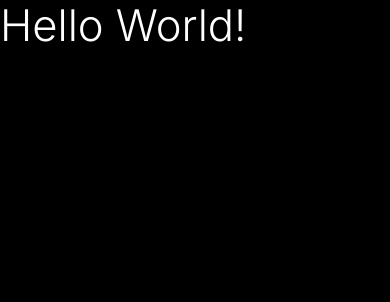
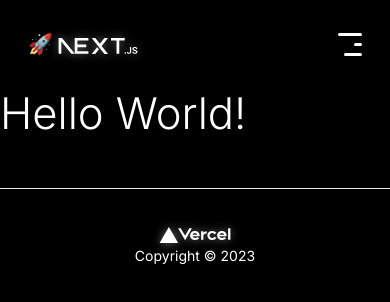
Before and after one commit to U3791411/beta.u3791411.webapp, a Next.js app: page / in a window 390 px wide. Shown: the top 302 px of the page. Built offline with nearby package versions, Linux system fonts and the light colour scheme.

Commit message:
BUILD: Dynamic Navbar & Footer

```diff
--- /dev/null
+++ b/src/app/footer.tsx
@@ -0,0 +1,20 @@
+import Image from 'next/image';
+
+const Footer = () => {
+
+  return (
+    <footer className="footer">
+      <span className="logo">
+        <Image
+          src="/vercel.svg"
+          alt="Vercel Logo"
+          width={72}
+          height={16}
+        />
+      </span>
+      <small className="d-block">Copyright &copy; 2023</small>
+    </footer>
+  );
+}
+
+export default Footer;
--- a/src/app/globals.scss
+++ b/src/app/globals.scss
@@ -1,5 +1,11 @@
 /* [BOOTSTRAP] SCSS */
 @import '~bootstrap/scss/bootstrap';
+@import './stylesheet/navbar';
+@import './stylesheet/footer';
+
+.logo {
+  filter: invert(1) drop-shadow(0 0 0.3rem #ffffff70);
+}
 
 /* [GLOBAL] THEME(Inverted) */
 @media (prefers-color-scheme) {
--- a/src/app/layout.tsx
+++ b/src/app/layout.tsx
@@ -1,5 +1,7 @@
 import './globals.scss';
 import { Inter } from 'next/font/google';
+import Navbar from './navbar';
+import Footer from './footer';
 
 const inter = Inter({ subsets: ['latin'] });
 
@@ -15,7 +17,11 @@
 }) {
   return (
     <html lang="en">
-      <body className={inter.className}>{children}</body>
+      <body className={inter.className}>
+        <Navbar />
+        {children}
+        <Footer />
+      </body>
     </html>
   );
 }
--- /dev/null
+++ b/src/app/navbar.tsx
@@ -0,0 +1,54 @@
+'use client';
+import React, { useEffect } from 'react';
+import Link from 'next/link';
+import Image from 'next/image';
+
+export default function Navbar() {
+  useEffect(() => { import('bootstrap/dist/js/bootstrap'); }, []);
+
+  return (
+    <nav className="navbar navbar-dark navbar-expand-md bg-body-tertiary sticky-top">
+      <div className="container-fluid m-3">
+        <Link
+          className="navbar-brand fw-bold d-block-inline"
+          href="/"
+        >
+          <span>&#x1F680;</span>
+          <Image
+            className="logo"
+            src="/next.svg"
+            alt="Next.js Logo"
+            width={90}
+            height={16}
+          />
+        </Link>
+        <button
+          className="navbar-toggler collapsed d-flex flex-column justify-content-around"
+          type="button"
+          data-bs-toggle="collapse"
+          data-bs-target="#navbarNav"
+          aria-controls="navbarNav"
+          aria-expanded="false"
+          aria-label="Toggle navigation"
+        >
+          <span className="custom-toggler-icon top-bar d-md-none"></span>
+          <span className="custom-toggler-icon mid-bar d-md-none"></span>
+          <span className="custom-toggler-icon low-bar d-md-none"></span>
+        </button>
+        <div className="collapse navbar-collapse" id="navbarNav">
+          <ul className="navbar-nav text-uppercase">
+            <li className="nav-item mt-3 mt-md-0">
+              <Link
+                className="nav-link active"
+                aria-current="page"
+                href="/">
+                home
+              </Link>
+            </li>
+
+          </ul>
+        </div>
+      </div>
+    </nav>
+  );
+}
--- /dev/null
+++ b/src/app/stylesheet/_footer.scss
@@ -0,0 +1,6 @@
+.footer {
+  text-align: center;
+  margin-top: 3rem;
+  padding: 2rem 0;
+  border-top: 1px solid #eaeaea;
+}
--- /dev/null
+++ b/src/app/stylesheet/_navbar.scss
@@ -0,0 +1,76 @@
+.navbar {
+  .navbar-toggler,
+  .navbar-toggler:focus,
+  .navbar-toggler:active,
+  .navbar-toggler-icon:focus {
+    outline: none;
+    box-shadow: none;
+    border: 0;
+  }
+  .navbar-toggler {
+    position: relative;
+    width: 20px;
+    height: 20px;
+    transition: .5s ease-in-out;
+    span {
+      margin: 0;
+      padding: 0;
+    }
+    .custom-toggler-icon {
+      position: absolute;
+      right: 0;
+      width: 100%;
+      height: 3px;
+      display: block;
+      opacity: 1;
+      border-radius: 10px;
+      transform: rotate(0deg);
+      background: white;
+      transition: .25s ease-in-out;
+    }
+    .mid-bar {
+      margin-top: 0;
+      width: 35%;
+      opacity: 0;
+      filter: alpha(opacity=0);
+    }
+    .top-bar {
+      margin-top: 0;
+      width: 100%;
+      transform: rotate(135deg);
+    }
+    .low-bar {
+      margin-top: 0;
+      width: 75%;
+      transform: rotate(-135deg);
+    }
+  }
+  .navbar-toggler.collapsed {
+    .top-bar {
+      margin-top: -20px;
+      transform: rotate(0deg);
+    }
+    .mid-bar {
+      opacity: 1;
+      filter: alpha(opacity=100);
+    }
+    .low-bar {
+      margin-top: 20px;
+      transform: rotate(0deg);
+    }
+  }
+  #navbarNav {
+    .navbar-nav {
+      margin-left: auto;
+      font-size: 12px;
+      @include media-breakpoint-up(sm) { font-size: 1rem; }
+      @include media-breakpoint-down(lg) { text-align: center; }
+      ul {
+        li {
+          margin-bottom: 0;
+          padding-bottom: 0;
+        }
+      }
+    }
+  }
+}
```
